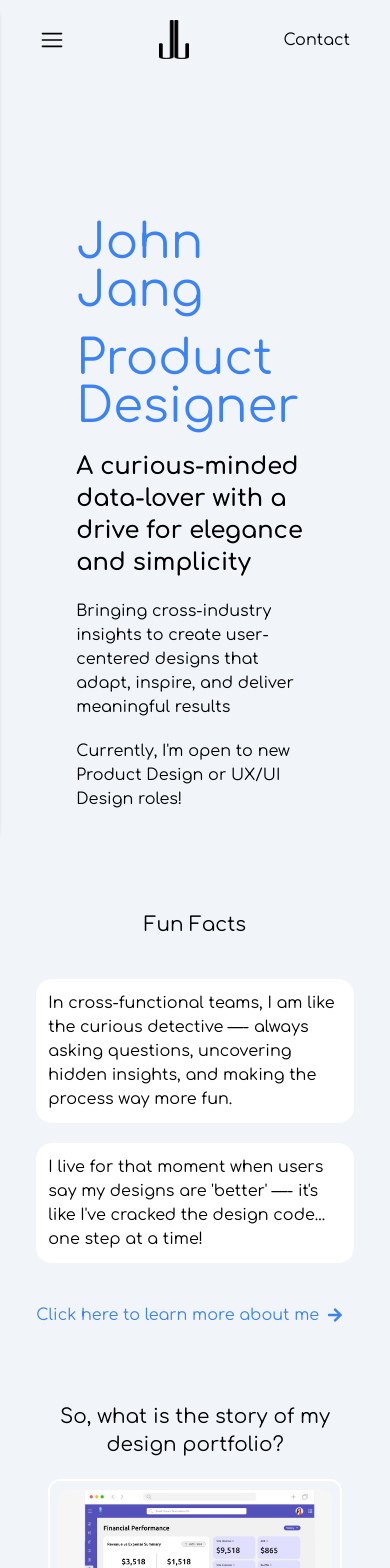
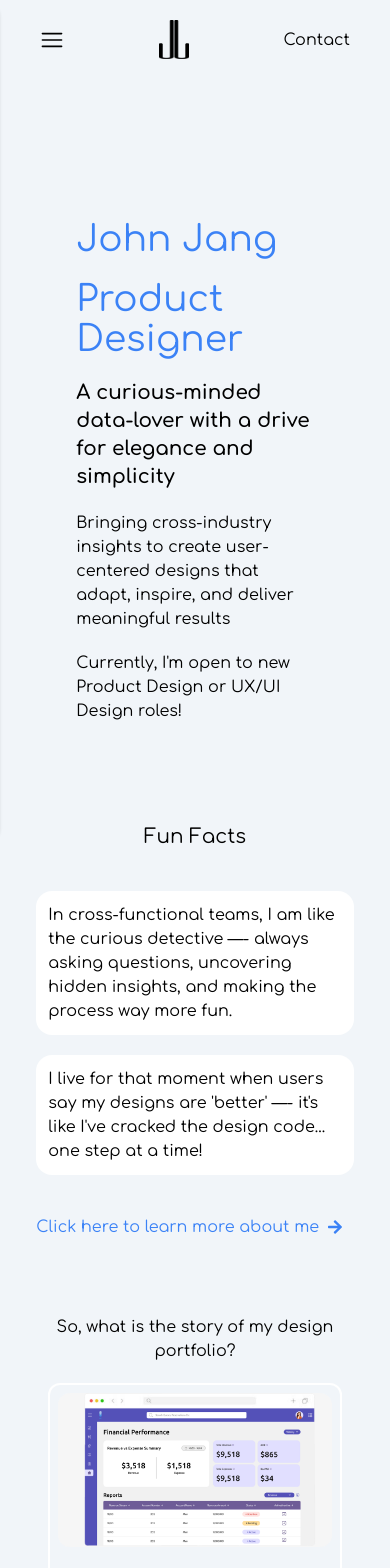
Before and after one commit to johnjang94/portfolio-ver-3, a React (Vite) app: page / in a window 390 px wide. Shown: the top 1568 px of the page. Built offline with nearby package versions, Linux system fonts and the light colour scheme.

Commit message:
made some font changes in the home page

```diff
--- a/src/pages/home/home.jsx
+++ b/src/pages/home/home.jsx
@@ -96,11 +96,13 @@ export default function Home() {
     <div>
       <header className="lg:my-24 mx-auto px-5 md:px-0 lg:w-[80vw] w-11/12 mt-20 mb-82 2xl:my-28">
         <div className="p-10">
-          <h1 className="text-5xl py-5 text-blue-500">John Jang</h1>
+          <h1 className="md:text-5xl text-4xl py-5 text-blue-500">John Jang</h1>
           <div className="mb-3 md:mb-0">
             {/* <h1>I&#39;m a {currentMethod}</h1> */}
-            <h1 className="text-5xl text-blue-500">Product Designer</h1>
-            <p className="text-2xl font-semibold my-5">
+            <h1 className="md:text-5xl text-4xl text-blue-500">
+              Product Designer
+            </h1>
+            <p className="md:text-2xl text-xl font-semibold my-5">
               A curious-minded data-lover with a drive for elegance and
               simplicity
             </p>
@@ -147,7 +149,7 @@ export default function Home() {
       </header>
       <section className="md:mx-36 mx-12 space-y-10 py-14 md:py-0">
         <div>
-          <h3 className="py-5 text-center md:text-2xl text-xl">
+          <h3 className="py-5 text-center md:text-2xl">
             So, what is the story of my design portfolio?
           </h3>
           {data
```
